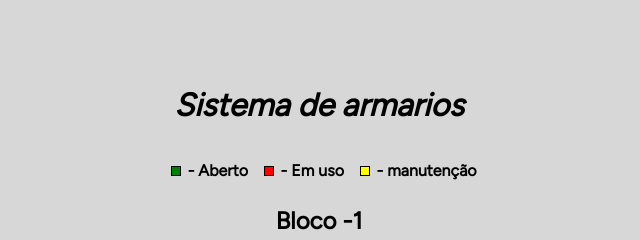
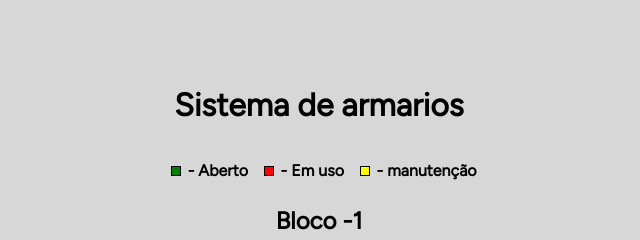
Before and after one commit to G-Silvaa/jeanzin, a plain HTML site: page index.html in a window 1280 px wide. Shown: the top 240 px of the page, 321-961 px from the left. Drawn offline with nearby package versions, Linux system fonts and the light colour scheme.

Commit message:
Update index.html

```diff
--- a/index.html
+++ b/index.html
@@ -12,7 +12,7 @@
 <body>
 
     <div class="logo">
-        <h1><i class="logo2"></i></h1>
+        <h1 class="logo2"></h1>
     </div>
     <div class="sinalizadores">
         <div class="quadrado aberto"></div>
```
